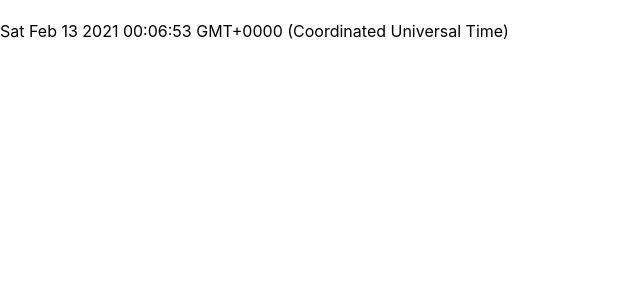
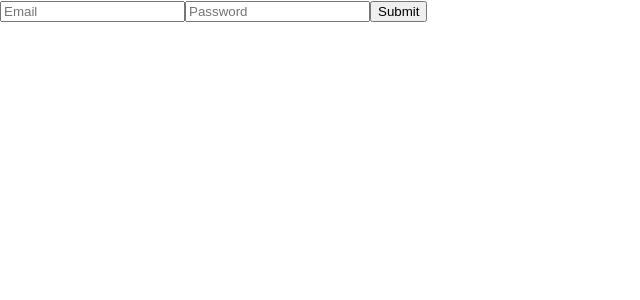
Before and after one commit to vitaliisyrykh/calendar-signIn-form, a React (Create React App) app: page / in a window 1280 px wide. Shown: the top 300 px of the page, without its empty margins (0-640 px from the left). Built offline with nearby package versions, Linux system fonts and the light colour scheme.

Commit message:
add inputForm

```diff
--- a/src/App.js
+++ b/src/App.js
@@ -1,14 +1,15 @@
 import React from 'react';
 import Calendar from './calendar'
+import InputForm from './input-form/index'
 
 
 import './App.css';
 
 function App(props) {
-  const{nameclas}=props;
 
 
-    return <Calendar/>
+
+    return <InputForm/>
 
 }
 
--- /dev/null
+++ b/src/input-form/index.jsx
@@ -0,0 +1,49 @@
+import React, { Component } from "react";
+import styles from "./input-form.module.css";
+
+class InputForm extends Component {
+  constructor(props) {
+    super(props);
+    this.state = {
+      email: "",
+      password: "",
+    };
+  }
+
+  handleChange = ({ target: { value, name } }) => {
+    this.setState({ [name]: value });
+  };
+  handleSubmit = (e) => {
+    e.preventDefault();
+    console.log(this.state);
+    this.setState({
+      email: "",
+      password: "",
+    });
+  };
+
+  render() {
+    const { email, password } = this.state;
+
+    return (
+      <form>
+        <input
+          onChange={this.handleChange}
+          value={email}
+          placeholder="Email"
+          type="email"
+          name="email"
+        ></input>
+        <input
+          onChange={this.handleChange}
+          value={password}
+          placeholder="Password"
+          type="password"
+          name="password"
+        ></input>
+        <input type='submit'></input>
+      </form>
+    );
+  }
+}
+export default InputForm;
```
Also changed, not shown: src/input-form/input-form.module.css (added).
